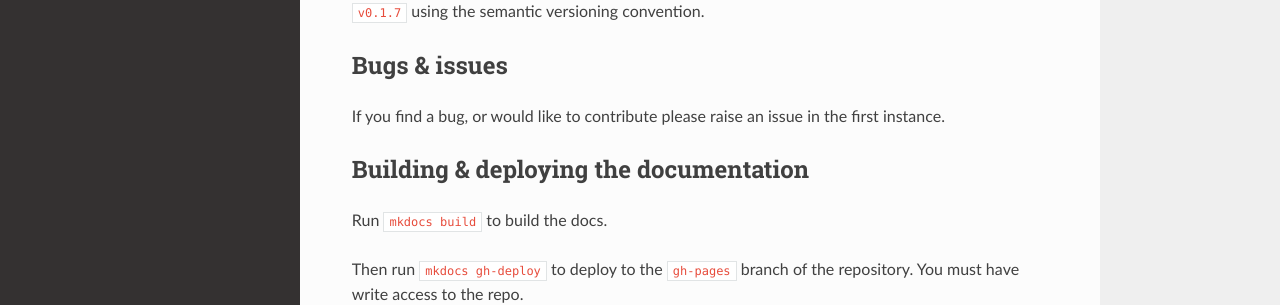
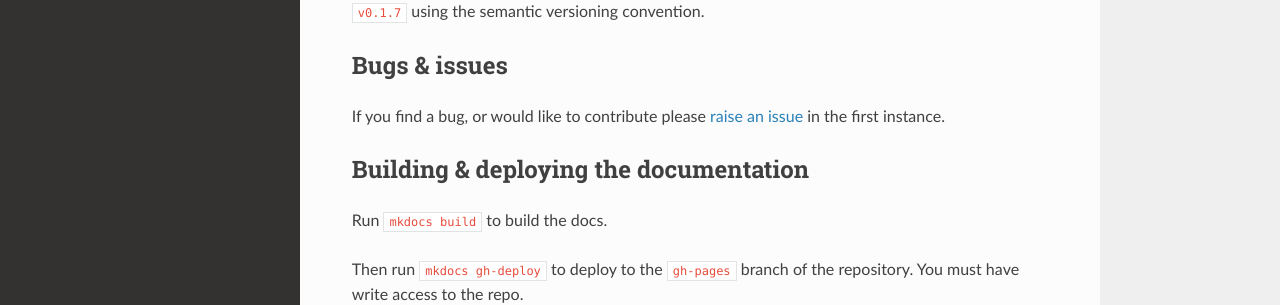
Before and after one commit to antarctica/simple-action-pipeline, an MkDocs documentation site: the page built from docs/development.md, in a window 1280 px wide and 1018 px high. Shown: the part 558-863 px from the top of the window. Built offline with MkDocs 1.6.1, drawn with Linux system fonts in a browser that asks for light colours; nearby versions of some CDN libraries; part of the change alters nothing that is shown.

```diff
--- a/docs/development.md
+++ b/docs/development.md
@@ -20,7 +20,7 @@ Version numbers should be used in tagging commits on the `main` branch and shoul
 
 ## Bugs & issues
 
-If you find a bug, or would like to contribute please raise an issue in the first instance.
+If you find a bug, or would like to contribute please [raise an issue](https://github.com/antarctica/simple-action-pipeline/issues/new) in the first instance.
 
 ## Building & deploying the documentation
 
```
